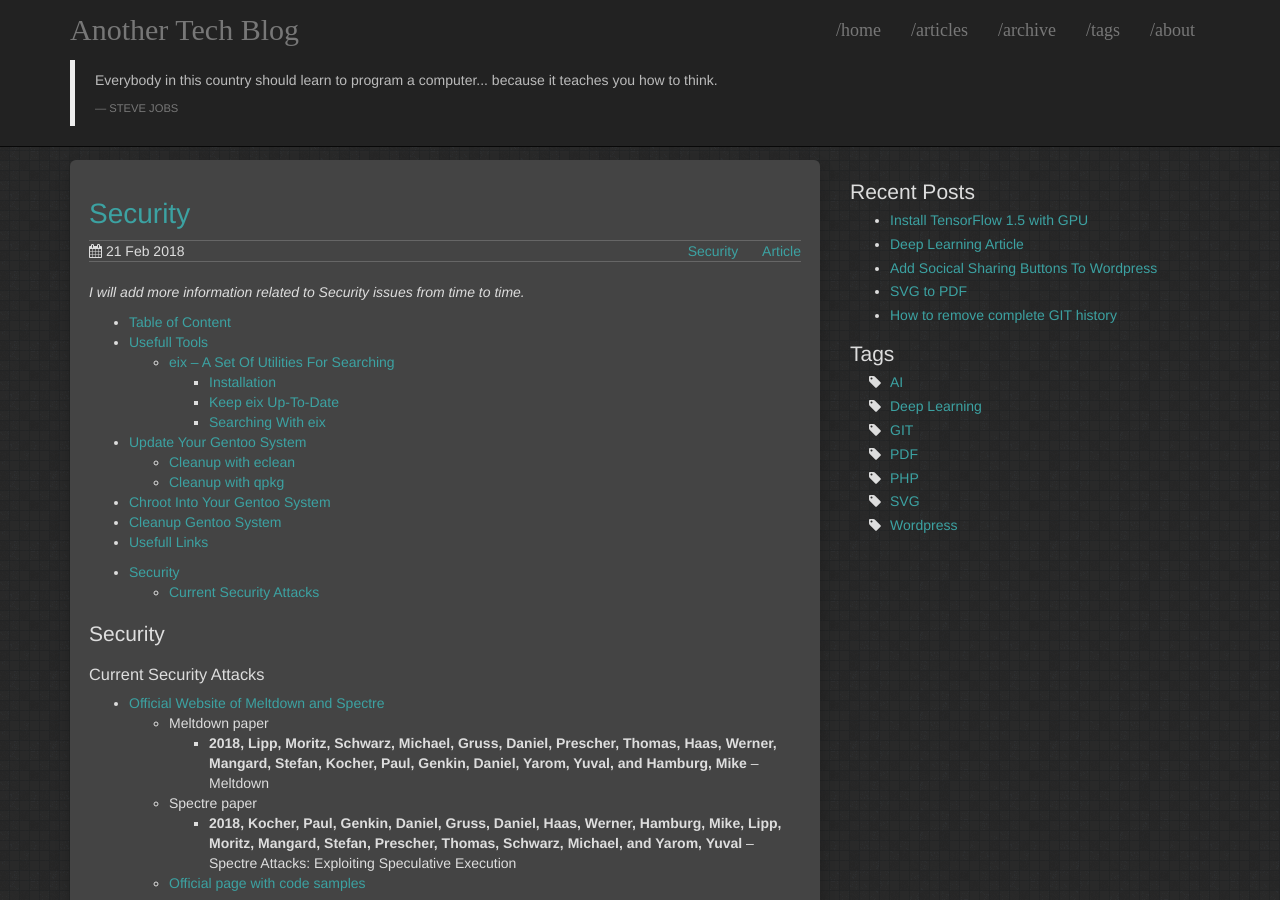
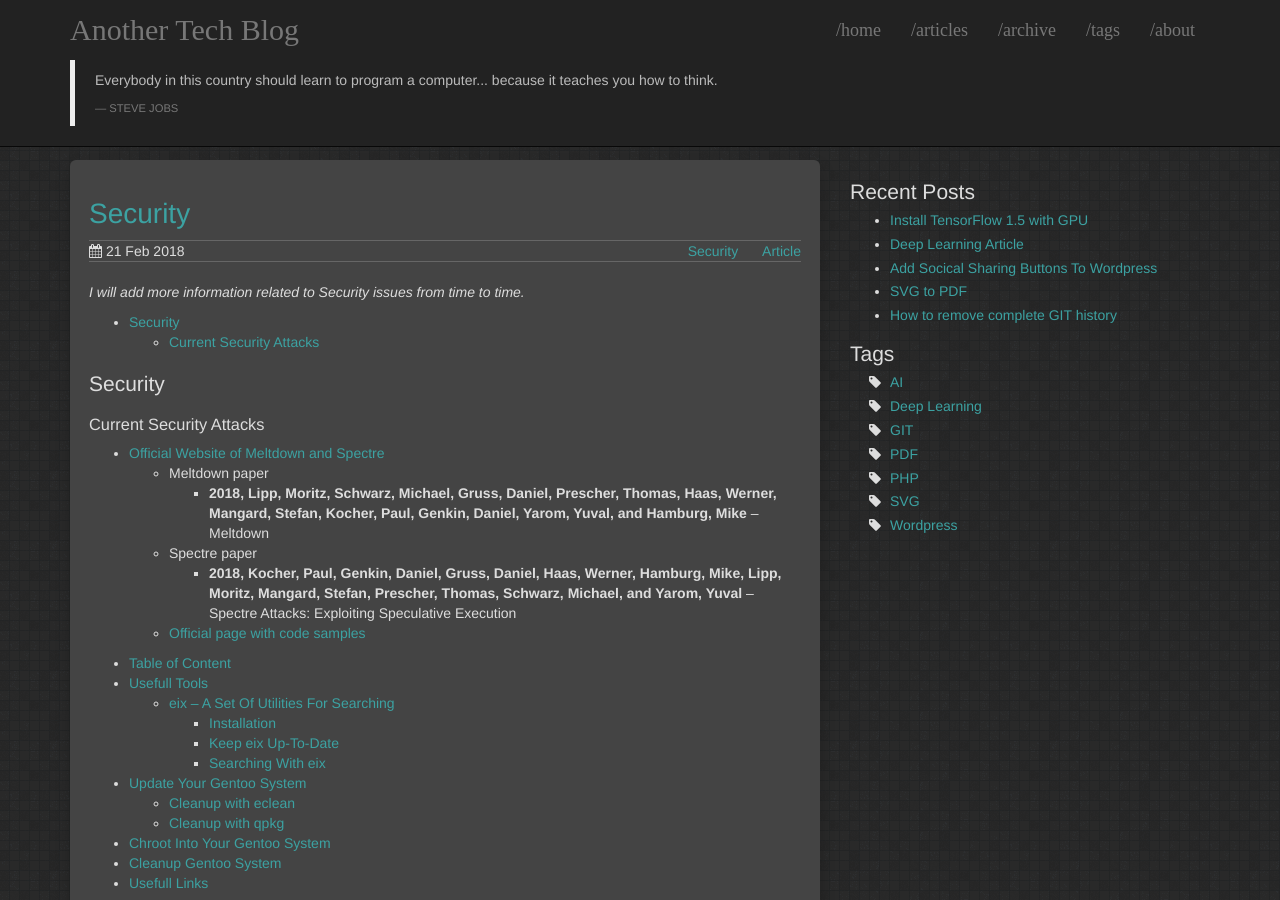
Before and after one commit to davidmainzer/davidmainzer.github.io, a Jekyll site: the page built from _articles/Security.md, in a window 1280 px wide and 900 px high. Built offline with Jekyll 4.4.1, drawn with Linux system fonts in a browser that asks for light colours; nearby versions of some CDN libraries.

Commit message:
Update Security.md

```diff
--- a/_articles/Security.md
+++ b/_articles/Security.md
@@ -12,7 +12,7 @@ tags:
 
 *I will add more information related to Security issues from time to time.*
 
-{% include toc.html html=content %}
+
 
 {% include bibtex.html %}
 
@@ -31,3 +31,5 @@ tags:
   * Spectre paper
     * <div class="bibtex_display" bibtexkeys="Kocher2018spectre"></div>
   * [Official page with code samples](https://github.com/IAIK/meltdown)
+
+{% include toc.html html=content %}
```
